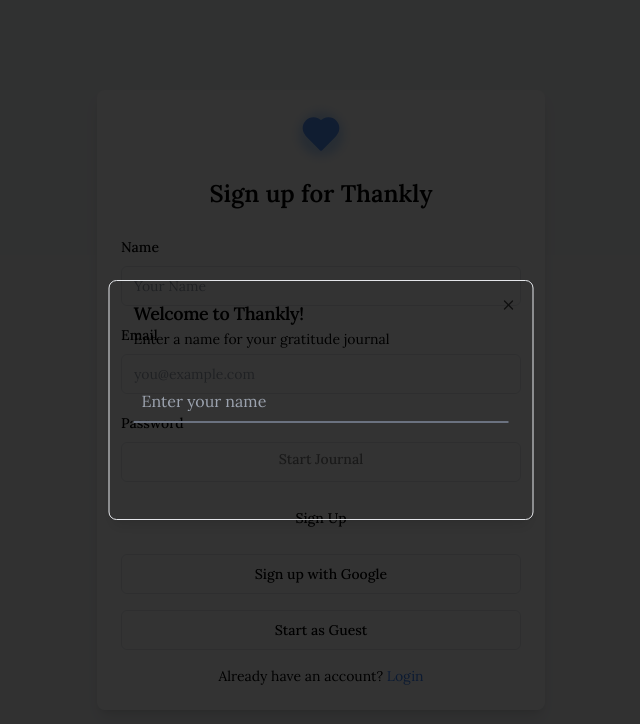
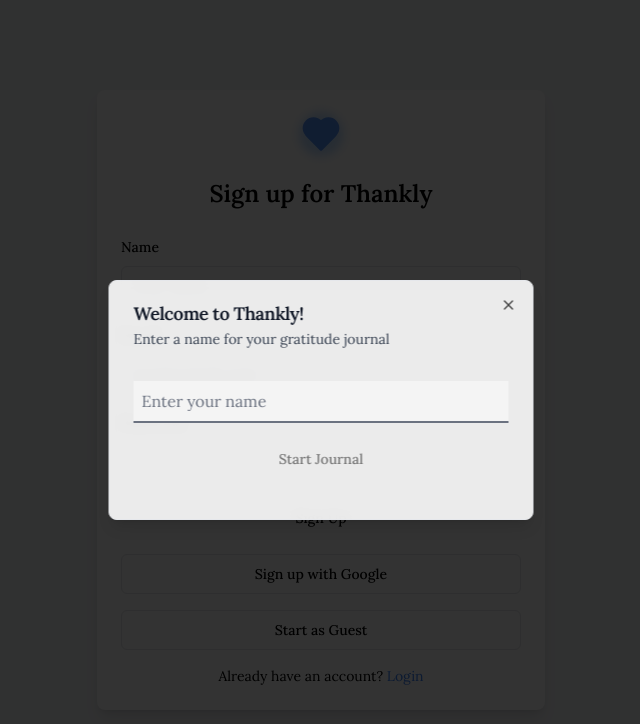
Before and after one commit to developer-jiwon/thankly, a Next.js app in the folder thankly_app/: page /signup in a window 1280 px wide. Both pictures are taken after a click on the button "Start as Guest". Shown: the top 724 px of the page, without its empty margins (319-959 px from the left). Built offline with nearby package versions, Linux system fonts and the light colour scheme.

Commit message:
Made a prompt to be more visible

```diff
--- a/thankly_app/components/GuestButton.tsx
+++ b/thankly_app/components/GuestButton.tsx
@@ -52,10 +52,10 @@ export function GuestButton() {
       </Button>
 
       <Dialog open={isDialogOpen} onOpenChange={setIsDialogOpen}>
-        <DialogContent className="sm:max-w-[425px]">
+        <DialogContent className="sm:max-w-[425px] bg-white/90 backdrop-blur-sm dark:bg-gray-800/90 border border-gray-200 dark:border-gray-700">
           <DialogHeader>
-            <DialogTitle>Welcome to Thankly!</DialogTitle>
-            <DialogDescription>
+            <DialogTitle className="text-gray-900 dark:text-gray-100">Welcome to Thankly!</DialogTitle>
+            <DialogDescription className="text-gray-700 dark:text-gray-300">
               Enter a name for your gratitude journal
             </DialogDescription>
           </DialogHeader>
@@ -66,7 +66,11 @@ export function GuestButton() {
                 value={name}
                 onChange={(e) => setName(e.target.value)}
                 placeholder="Enter your name"
-                className="w-full p-2 text-base border-b-2 border-gray-300 dark:border-[#444] focus:outline-none focus:border-gray-500 dark:focus:border-[#666] bg-transparent"
+                className="w-full p-2 text-base border-b-2 border-gray-300 dark:border-gray-600
+                          focus:outline-none focus:border-gray-500 dark:focus:border-gray-400
+                          bg-white/50 dark:bg-gray-900/50
+                          text-gray-900 dark:text-gray-100
+                          placeholder-gray-500 dark:placeholder-gray-400"
                 style={{ fontSize: '16px' }}
                 onKeyUp={(e) => {
                   if (e.key === 'Enter') {
```
